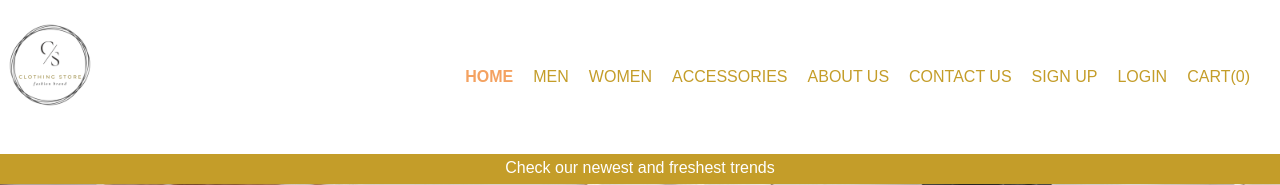
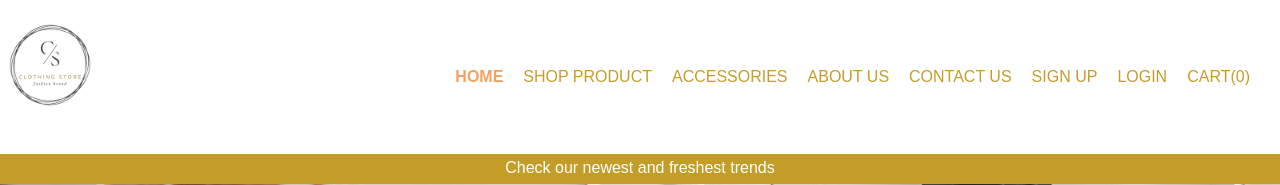
Before and after one commit to lushant/ClothingStore_Assignment2Interactive, a PHP site: page /index.php in a window 1280 px wide. Shown: the top 185 px of the page. Run offline with PHP 8.4, Linux system fonts and the light colour scheme.

Commit message:
Update nav.php

```diff
--- a/nav.php
+++ b/nav.php
@@ -10,8 +10,7 @@
             <div class="user-menu">
                 <ul>
                     <li><a href="index.php">HOME</a></li>
-                    <li><a href="#">MEN</a></li>
-                    <li><a href="#">WOMEN</a></li>
+                    <li><a href="product.php">SHOP PRODUCT</a></li>
                     <li><a href="#">ACCESSORIES</a></li>
                     <li><a href="#">ABOUT US</a></li>
                     <li><a href="contact_us.php">CONTACT US</a></li>
@@ -24,9 +23,13 @@
 
         </nav>
         <script>
+        // Highlight active page in navigation
+        // Get current path and filename
             const currentLocation = window.location.pathname.split("/").pop();
             const menuItems = document.querySelectorAll(".user-menu ul a");
-
+        // Loop through menu items to find a match
+        // If match found, add 'active' class
+        // This highlights the current page in the navigation menu
             menuItems.forEach(link => {
                 if(link.getAttribute("href") === currentLocation){
                 link.classList.add("active");
```
